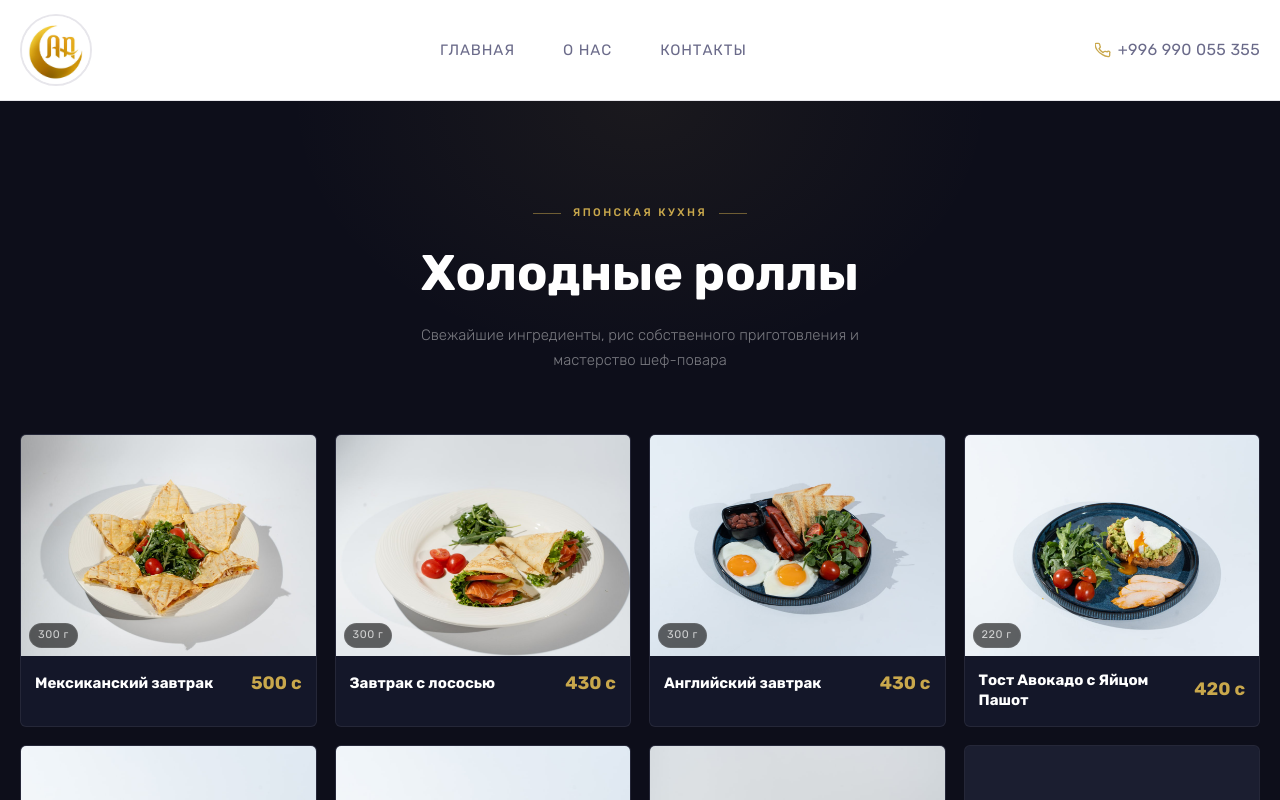
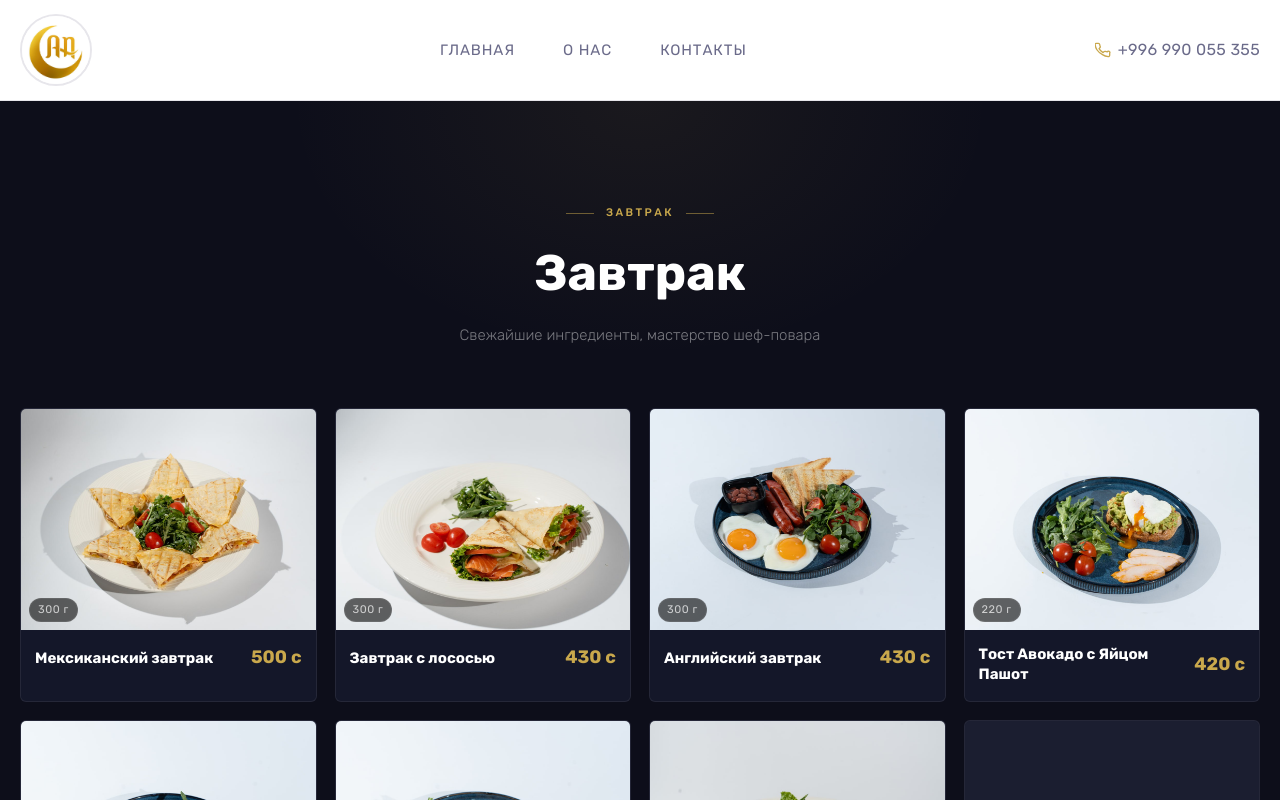
Before and after one commit to karatalov/ANNUR, a React (Vite) app: page /breakfast in a window 1280 px wide. Shown: the top 800 px of the page. Built offline with nearby package versions, Linux system fonts and the light colour scheme; a web font is replaced by a local one.

Commit message:
FIX DEBUG

```diff
--- a/src/components/pages/Home/BreakfastPage/BreakfastPage.tsx
+++ b/src/components/pages/Home/BreakfastPage/BreakfastPage.tsx
@@ -26,13 +26,12 @@ const Breakfast = () => (
 			<div className="breakfast-rolls__header">
 				<p className="breakfast-rolls__eyebrow">
 					<span />
-					Японская кухня
+					Завтрак
 					<span />
 				</p>
-				<h2 className="breakfast-rolls__title">Холодные роллы</h2>
+				<h2 className="breakfast-rolls__title">Завтрак</h2>
 				<p className="breakfast-rolls__desc">
-					Свежайшие ингредиенты, рис собственного приготовления и мастерство
-					шеф-повара
+					Свежайшие ингредиенты, мастерство шеф-повара
 				</p>
 			</div>
 
--- a/src/components/pages/Home/EuropeanPage/MainFood/MainFood.tsx
+++ b/src/components/pages/Home/EuropeanPage/MainFood/MainFood.tsx
@@ -26,13 +26,12 @@ const MainFood = () => (
 			<div className="mainFood-rolls__header">
 				<p className="mainFood-rolls__eyebrow">
 					<span />
-					Японская кухня
+					Европейская Кухня
 					<span />
 				</p>
-				<h2 className="mainFood-rolls__title">Холодные роллы</h2>
+				<h2 className="mainFood-rolls__title">Второе блюдо из говядины</h2>
 				<p className="mainFood-rolls__desc">
-					Свежайшие ингредиенты, рис собственного приготовления и мастерство
-					шеф-повара
+					Свежайшие ингредиенты, мастерство шеф-повара
 				</p>
 			</div>
 
--- a/src/components/pages/Home/EuropeanPage/Pasta/Pasta.tsx
+++ b/src/components/pages/Home/EuropeanPage/Pasta/Pasta.tsx
@@ -26,13 +26,12 @@ const Pasta = () => (
 			<div className="pasta-rolls__header">
 				<p className="pasta-rolls__eyebrow">
 					<span />
-					Японская кухня
+					Европейская Кухня
 					<span />
 				</p>
-				<h2 className="pasta-rolls__title">Холодные роллы</h2>
+				<h2 className="pasta-rolls__title">Пасты</h2>
 				<p className="pasta-rolls__desc">
-					Свежайшие ингредиенты, рис собственного приготовления и мастерство
-					шеф-повара
+					Свежайшие ингредиенты, мастерство шеф-повара
 				</p>
 			</div>
 
--- a/src/components/pages/Home/EuropeanPage/Steak/Steak.tsx
+++ b/src/components/pages/Home/EuropeanPage/Steak/Steak.tsx
@@ -26,13 +26,12 @@ const Steak = () => (
 			<div className="steak-rolls__header">
 				<p className="steak-rolls__eyebrow">
 					<span />
-					Японская кухня
+					Европейская Кухня
 					<span />
 				</p>
-				<h2 className="steak-rolls__title">Холодные роллы</h2>
+				<h2 className="steak-rolls__title">Стейки</h2>
 				<p className="steak-rolls__desc">
-					Свежайшие ингредиенты, рис собственного приготовления и мастерство
-					шеф-повара
+					Свежайшие ингредиенты, мастерство шеф-повара
 				</p>
 			</div>
 
--- a/src/components/pages/Home/JapanesePage/BakedRolls/BakedRolls.tsx
+++ b/src/components/pages/Home/JapanesePage/BakedRolls/BakedRolls.tsx
@@ -29,7 +29,7 @@ const BakedRolls = () => (
 					Японская кухня
 					<span />
 				</p>
-				<h2 className="baked-rolls__title">Горячие роллы</h2>
+				<h2 className="baked-rolls__title">Запеченные роллы</h2>
 				<p className="baked-rolls__desc">
 					Свежайшие ингредиенты, рис собственного приготовления и мастерство
 					шеф-повара
--- a/src/components/pages/Home/Salad/Salad.tsx
+++ b/src/components/pages/Home/Salad/Salad.tsx
@@ -30,7 +30,7 @@ const Salad = () => (
 			<div className="salad-rolls__header">
 				<p className="salad-rolls__eyebrow">
 					<span />
-					Корейская кухня
+					Салаты
 					<span />
 				</p>
 				<p className="salad-rolls__desc">
--- a/vite.config.ts
+++ b/vite.config.ts
@@ -6,5 +6,5 @@ export default defineConfig({
   plugins: [
     react(),
     babel({ presets: [reactCompilerPreset()] }),
-  ],
+  ]
 })
```
